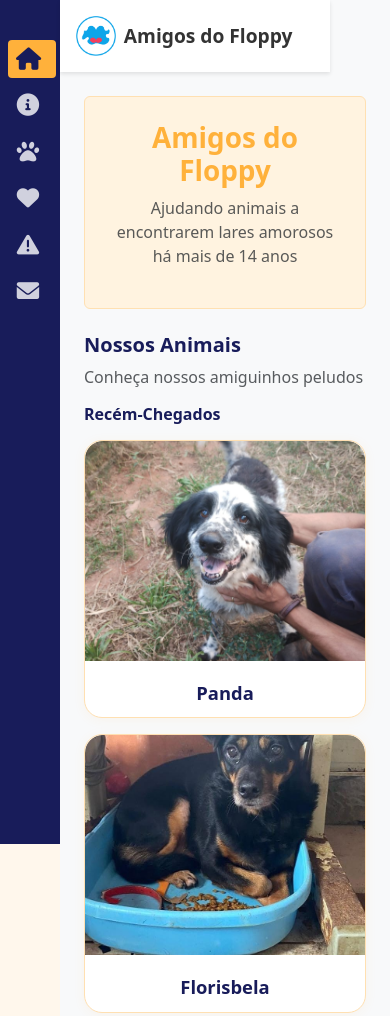
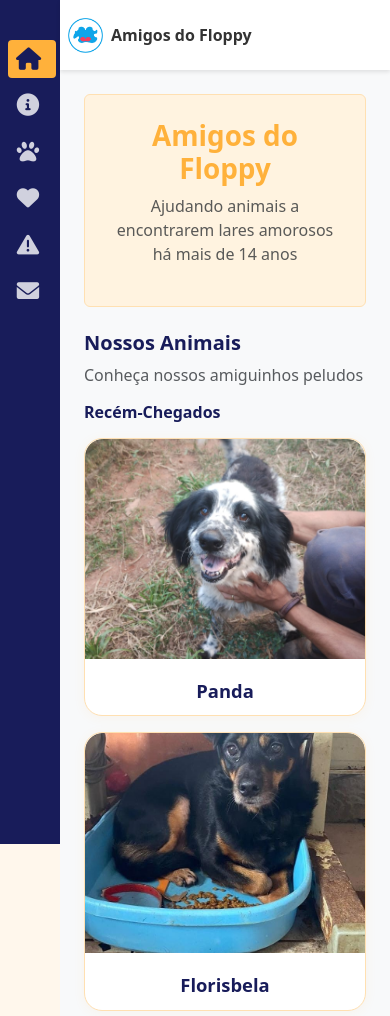
Before and after one commit to henrylima1/amigos-do-floppy, a plain HTML site: page index.html in a window 390 px wide. Shown: the top 1016 px of the page. Drawn offline with nearby package versions, Linux system fonts and the light colour scheme.

Commit message:
Ajutes da logo

```diff
--- a/style.css
+++ b/style.css
@@ -73,21 +73,35 @@ body, html {
 /* Topbar */
 .topbar {
     background: white;
-    padding: 1rem;
+    padding: 0.75rem 1.5rem;
     box-shadow: 0 2px 4px rgba(0,0,0,0.1);
     position: sticky;
     top: 0;
     z-index: 1001;
+    display: flex;
+    align-items: center;
+    min-height: 70px;
+}
+
+.topbar .d-flex {
+    width: 100%;
+    align-items: center;
+}
+
+.logo {
+    height: 45px;
+    width: 45px;
+    object-fit: contain;
+    margin-right: 1rem;
+    flex-shrink: 0;
 }
 
 .topbar-title {
     font-size: 1.2rem;
     color: #333;
-}
-
-.logo {
-    height: 40px;
-    width: auto;
+    white-space: nowrap;
+    overflow: hidden;
+    text-overflow: ellipsis;
 }
 
 /* Responsive */
@@ -120,13 +134,37 @@ body, html {
     }
 
     .topbar {
-        margin-left: 0;
-        width: calc(100% - 60px);
+        padding: 0.75rem 1rem;
+    }
+
+    .logo {
+        height: 40px;
+        width: 40px;
+    }
+
+    .topbar-title {
+        font-size: 1.1rem;
     }
 
     .footer {
         margin-left: 60px;
         width: calc(100% - 60px);
+    }
+}
+
+@media (max-width: 576px) {
+    .topbar {
+        padding: 0.5rem;
+    }
+
+    .logo {
+        height: 35px;
+        width: 35px;
+        margin-right: 0.75rem;
+    }
+
+    .topbar-title {
+        font-size: 1rem;
     }
 }
 
```
